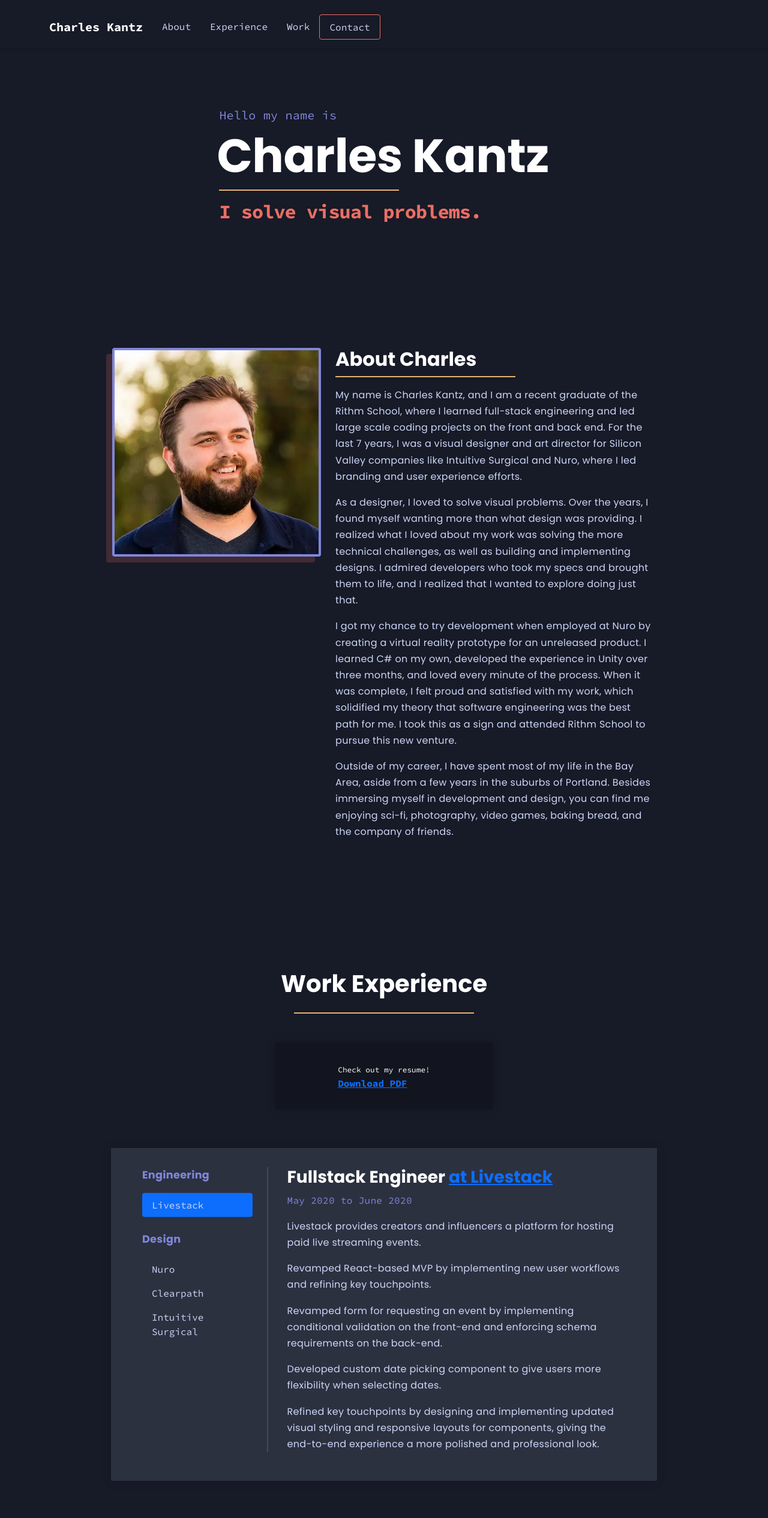
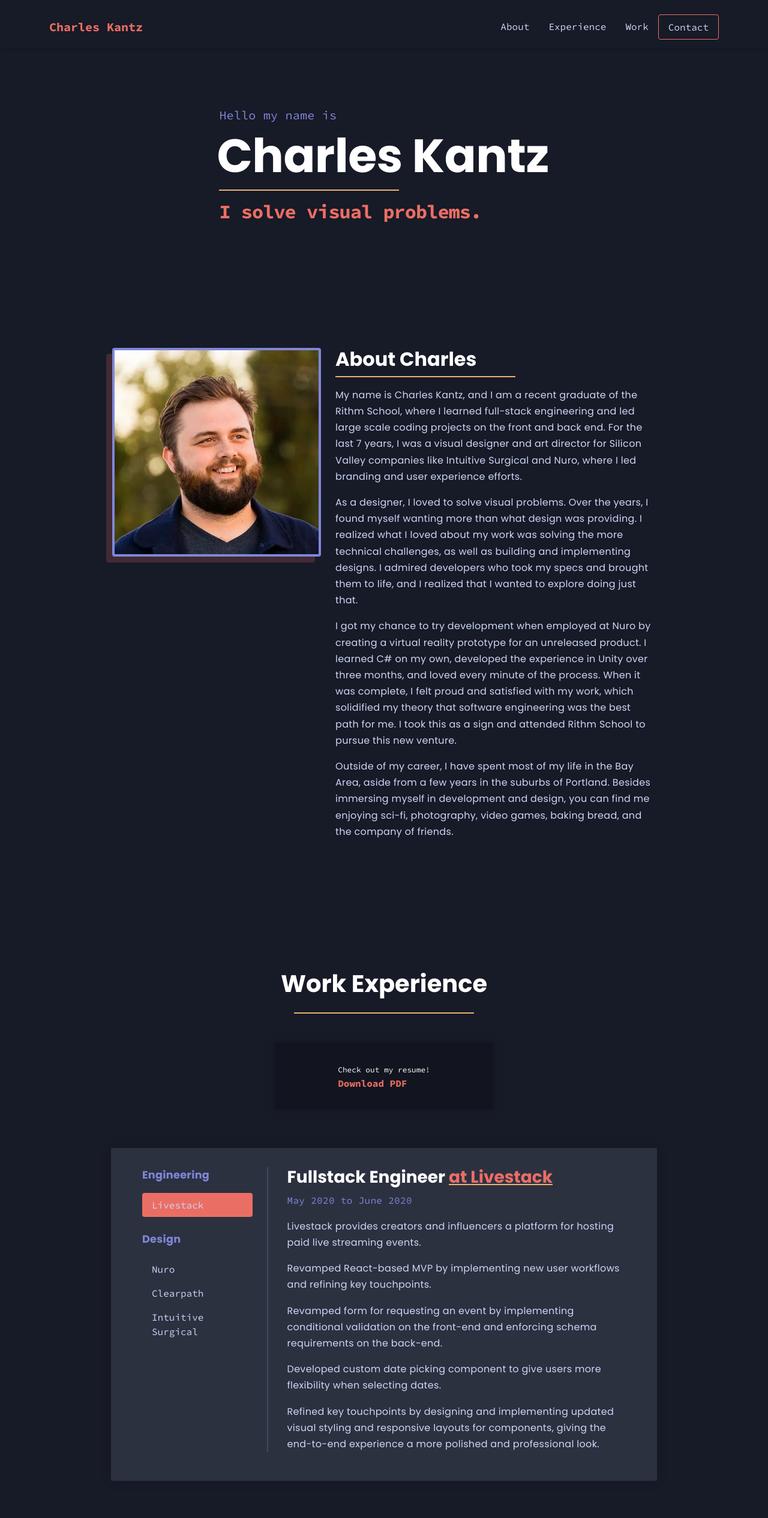
Before and after one commit to charleskantz/personal-site-v02, a React (Create React App) app: page / in a window 1280 px wide. Shown: the top 2531 px of the page at 60% size. Built offline with nearby package versions, Linux system fonts and the light colour scheme; what @fortawesome/pro-duotone-svg-icons, @fortawesome/pro-regular-svg-icons would draw is missing.

Commit message:
fix broken styling caused by package update

```diff
--- a/src/styles/_layout.scss
+++ b/src/styles/_layout.scss
@@ -13,6 +13,10 @@ $cardColor: #2C3140;
   height: 80px;
   background-color: transparentize($color: $bgColor, $amount: 0);
   box-shadow: 0px 3px 5px rgba($color: #000000, $alpha: .1);
+}
+
+.navbar-collapse {
+  flex-grow: initial !important;
 }
 
 .navbar-collapse.collapse.show {
--- a/src/styles/_typography.scss
+++ b/src/styles/_typography.scss
@@ -235,3 +235,12 @@ li {
     color: $primaryColor;
   }
 }
+
+a {
+  text-decoration: none !important;
+  color: #eb6e64 !important;
+}
+
+a[role=tab].active {
+  background-color: #eb6e64 !important;
+}
```
